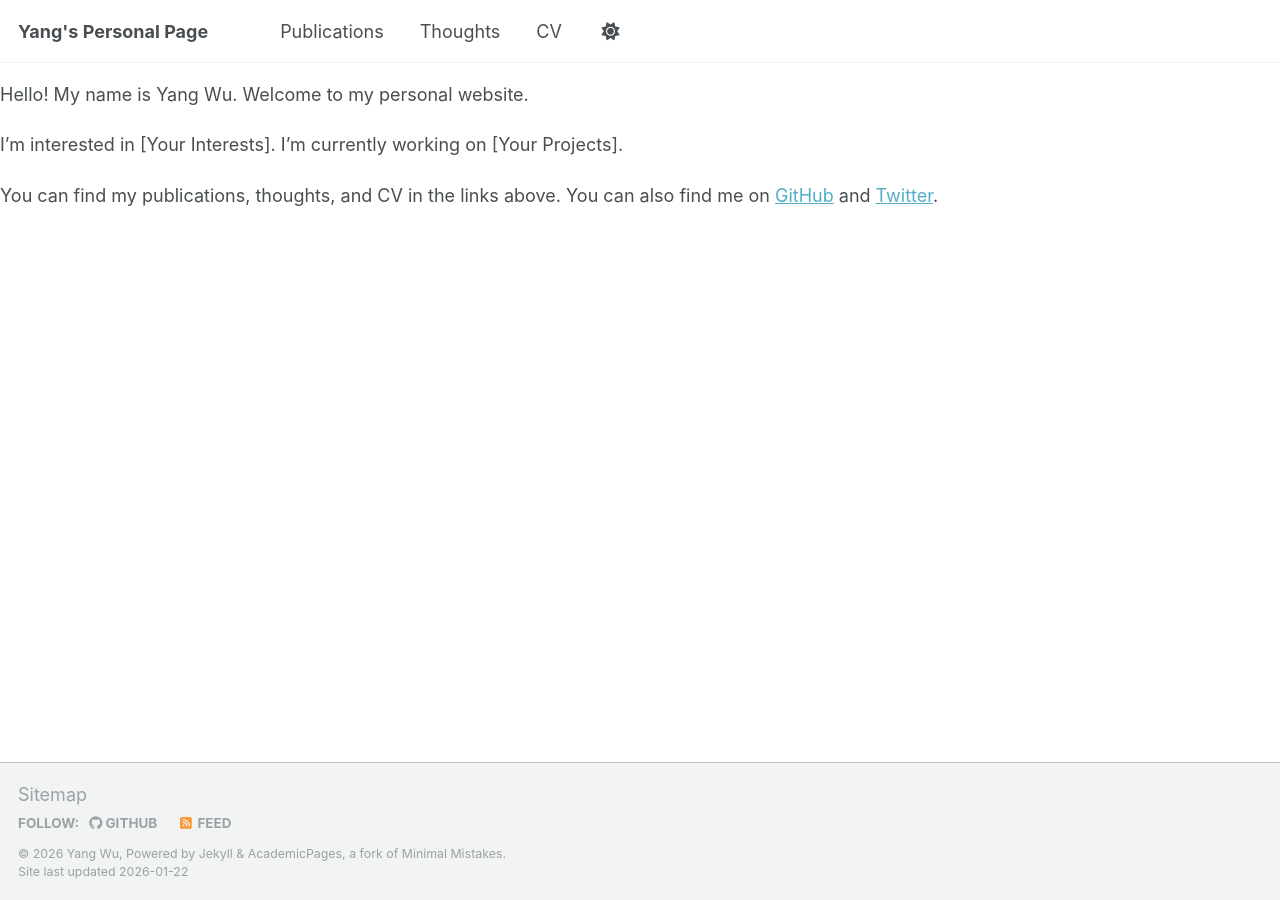
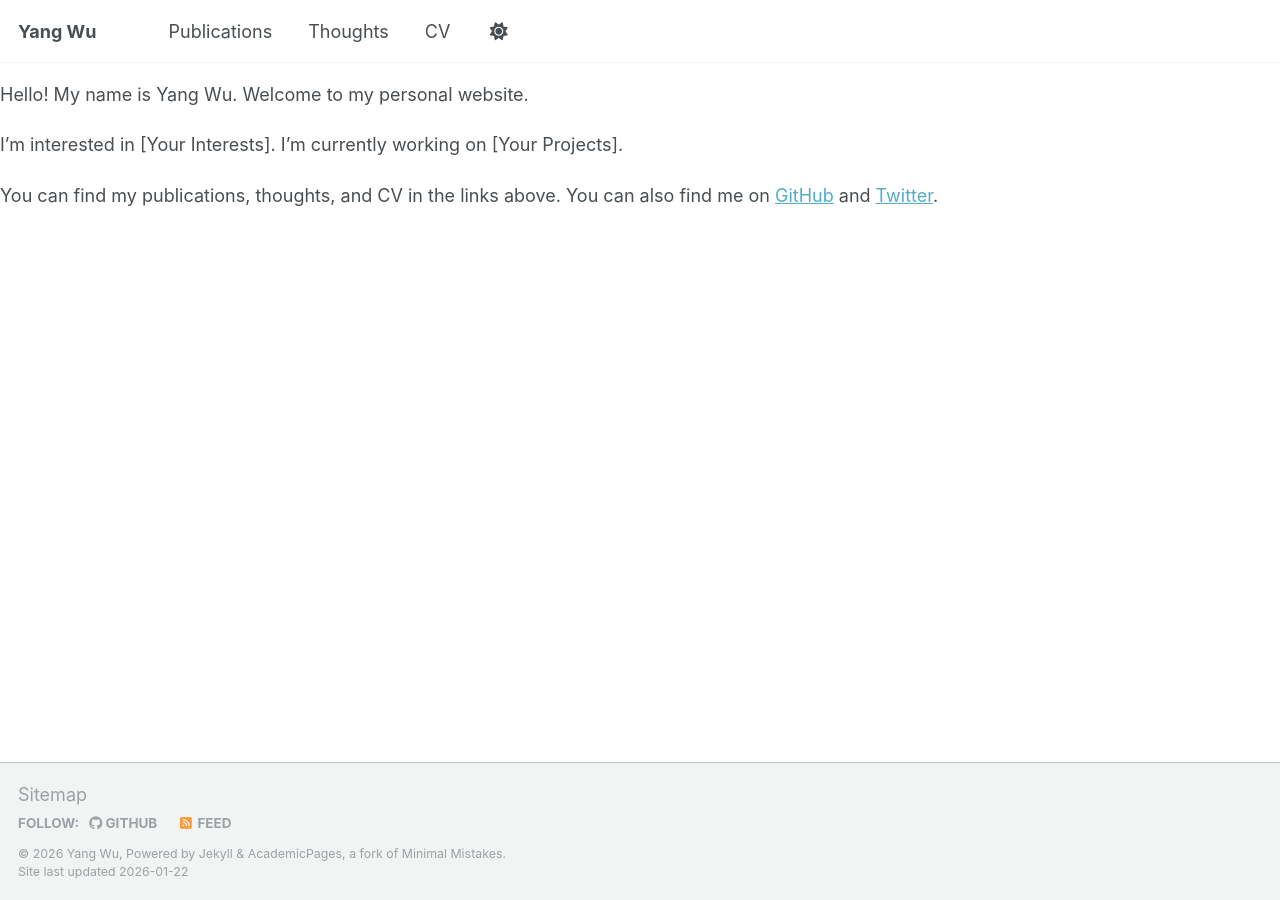
Before and after one commit to YangWu15/YangWu15.github.io, a Jekyll site: the page built from _pages/about.md, in a window 1280 px wide. Built offline with Jekyll 4.4.1, drawn with Linux system fonts in a browser that asks for light colours; our own code applies the rules of GitHub Pages for plain Markdown files.

Commit message:
Update _config.yml

```diff
--- a/_config.yml
+++ b/_config.yml
@@ -9,7 +9,7 @@
 # Basic Site Settings
 locale: "en-US"
 site_theme: "default"
-title: "Yang's Personal Page"
+title: "Yang Wu"
 title_separator: "-"
 name: &name "Yang Wu"
 description: &description "A little bit about me."
```
